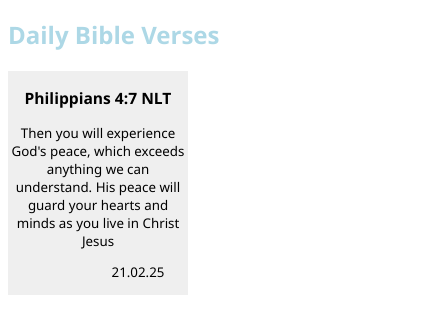
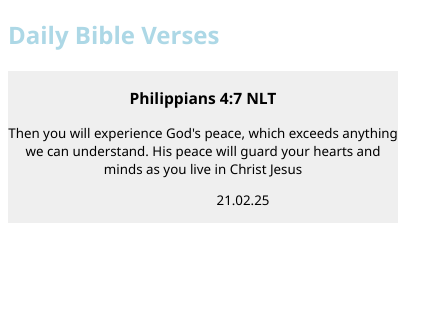
Before and after one commit to debs-DS/In_Christ, a plain HTML site: page index.html in a window 390 px wide. Shown: the part 145-478 px from the top of the page, 438 px wide, since content can reach past the window. Drawn offline with Linux system fonts and the light colour scheme.

Commit message:
second commit

```diff
--- a/style.css
+++ b/style.css
@@ -25,3 +25,11 @@ section{
     grid-template-columns: 1fr 1fr;
     gap: 20px 30px;
 }
+
+@media screen and (max-width:850px){
+    /* 480 */
+    section{
+        display: block;
+        flex-direction: column;
+    }
+}
```
